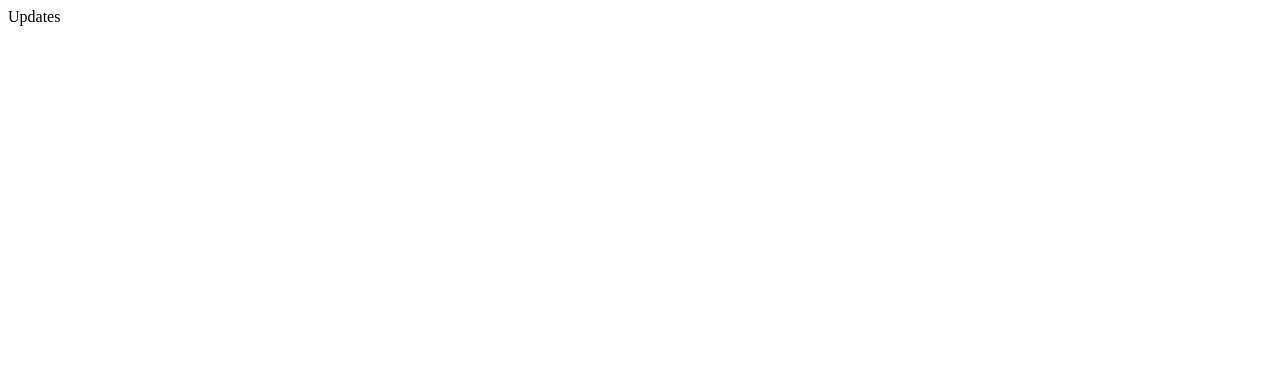
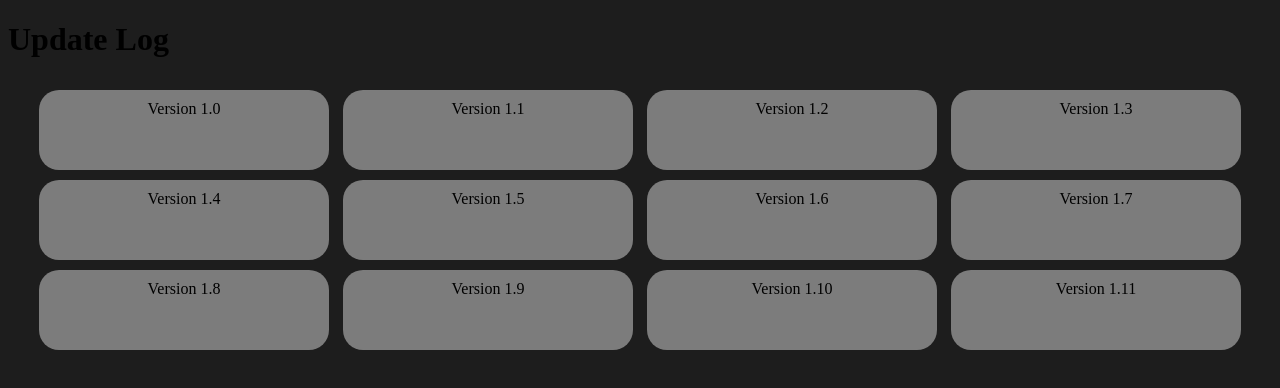
Before and after one commit to CosmicGames-Official/Cosmic-Gameroom, a plain HTML site: page cosmicGameroom/Log/updatelog.html in a window 1280 px wide. Drawn offline with Linux system fonts and the light colour scheme.

Commit message:
updateLog WIP

```diff
--- /dev/null
+++ b/cosmicGameroom/Log/updatelog.css
@@ -0,0 +1,30 @@
+body {
+  background-color: rgb(29, 29, 29);
+}
+
+.update {
+  transition: 150ms;
+  width: 270px;
+  height: 60px;
+   background-color: #7c7c7c;
+  border-radius: 20px;
+  padding: 10px 10px;
+ list-style-type: none;
+ text-align: center;
+ display: inline-block;
+ text-align: center;
+ margin: auto;
+ margin-top: 10px;
+ margin-left: 5px;
+ margin-right: 5px;
+}
+
+.update:hover {
+    transition: 150ms;
+    background-color: #5f5f5f;
+}
+
+.updatelog {
+    text-align: center;
+  list-style-image: none;
+}
--- a/cosmicGameroom/Log/updatelog.html
+++ b/cosmicGameroom/Log/updatelog.html
@@ -1 +1,26 @@
-<p>Updates</p>
+<!DOCTYPE html>
+ <html>
+  <head>
+   <meta charset="utf-8">
+    <meta name="viewport" content="width=device-width">
+    <link rel="stylesheet" type="text/css" href="updatelog.css">
+  </head>
+
+ <body>
+  <h1 class="title">Update Log</h1>
+
+  <div class="updatelog">
+<li class="update">Version 1.0</li>
+<li class="update">Version 1.1</li>
+<li class="update">Version 1.2</li>
+<li class="update">Version 1.3</li>
+<li class="update">Version 1.4</li>
+<li class="update">Version 1.5</li>
+<li class="update">Version 1.6</li>
+<li class="update">Version 1.7</li>
+<li class="update">Version 1.8</li>
+<li class="update">Version 1.9</li>
+<li class="update">Version 1.10</li>
+<li class="update">Version 1.11</li>
+  </div>
+ </body>
```
